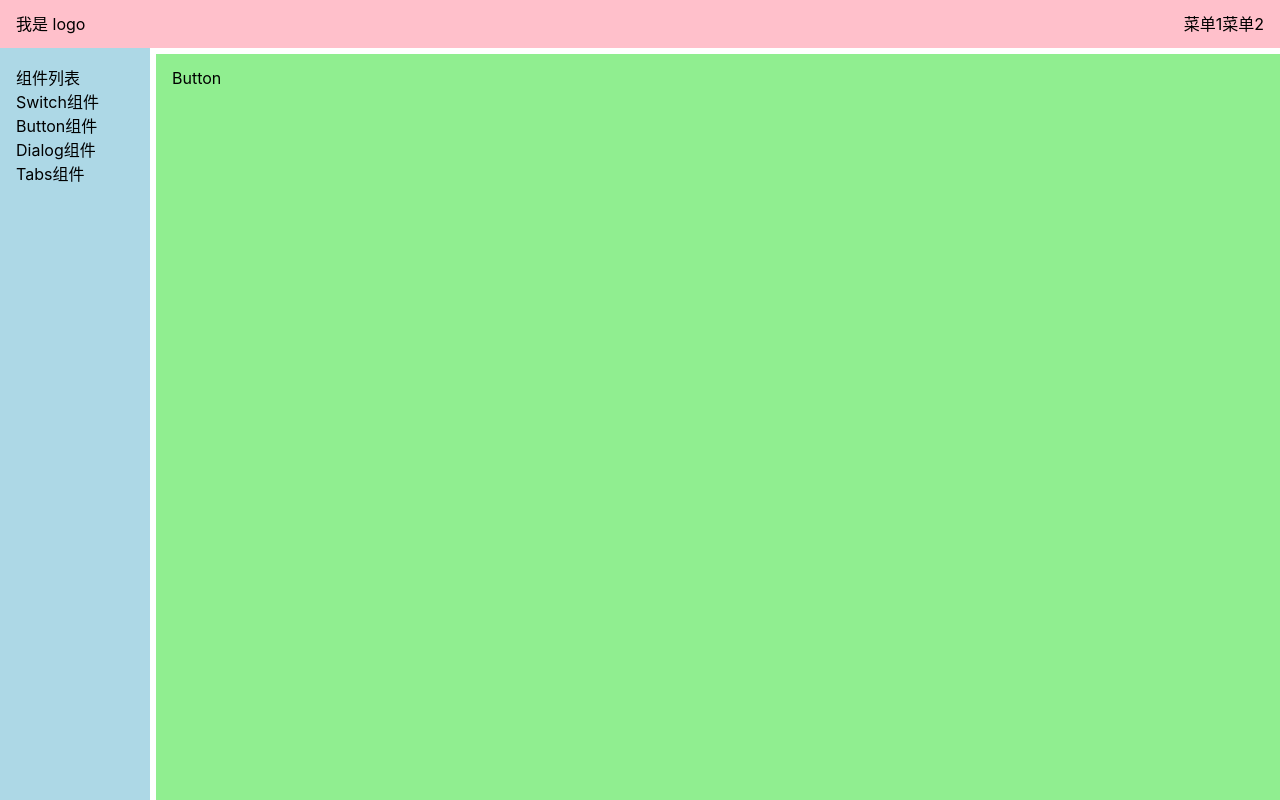
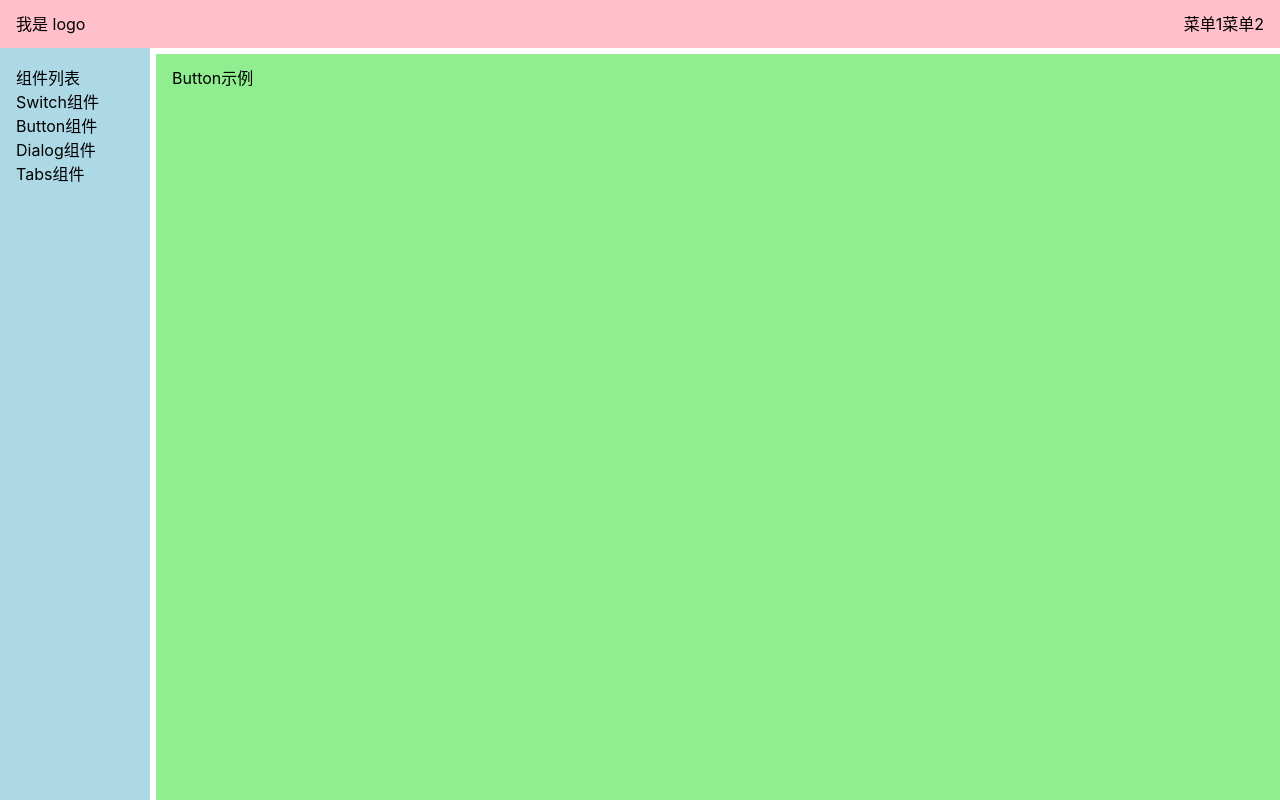
Before and after one commit to Xin-hai/lin-ui, a Vue app: page /#/doc/button in a window 1280 px wide. Built offline with nearby package versions, Linux system fonts and the light colour scheme.

Commit message:
完成 官网框架

```diff
--- a/package.json
+++ b/package.json
@@ -6,12 +6,12 @@
     "build": "vite build"
   },
   "dependencies": {
-    "vue": "^3.0.0-rc.1",
+    "vue": "3.0.0-rc.1",
     "vue-router": "4.0.0-beta.3"
   },
   "devDependencies": {
-    "@vue/compiler-sfc": "^3.0.0-rc.1",
-    "vite": "^1.0.0-rc.1",
+    "@vue/compiler-sfc": "3.0.0-rc.1",
+    "vite": "1.0.0-rc.1",
     "sass": "1.26.10"
   }
 }
--- a/src/components/ButtonDemo.vue
+++ b/src/components/ButtonDemo.vue
@@ -1,5 +1,5 @@
 <template>
-  <div>Button</div>
+  <div>Button示例</div>
 </template>
 
 <script>
--- /dev/null
+++ b/src/components/DocDemo.vue
@@ -0,0 +1,13 @@
+<template>
+  <div>默认页面</div>
+</template>
+
+<script>
+export default {
+  name: ""
+}
+</script>
+
+<style scoped lang="scss">
+
+</style>
--- a/src/components/Switch.vue
+++ b/src/components/Switch.vue
@@ -1,5 +1,6 @@
 <template>
   <div>
+    Switch示例
     <p>1</p>
     <p>2</p>
     <p>3</p>
--- a/src/components/Tabs.vue
+++ b/src/components/Tabs.vue
@@ -1,5 +1,5 @@
 <template>
-  <div>Tabs</div>
+  <div>Tabs示例</div>
 </template>
 
 <script>
--- a/src/router.ts
+++ b/src/router.ts
@@ -5,6 +5,7 @@ import Switch from './components/Switch.vue'
 import ButtonDemo from './components/ButtonDemo.vue'
 import Dialog from './components/Dialog.vue'
 import Tabs from './components/Tabs.vue'
+import DocDemo from './components/DocDemo.vue'
 
 const history = createWebHashHistory()
 export const router = createRouter({
@@ -12,6 +13,7 @@ export const router = createRouter({
     routes: [
         {path: '/', component: Home},
         {path: '/doc', component: Doc, children: [
+                {path: '',component: DocDemo},
                 {path: 'switch',component: Switch},
                 {path: 'button',component: ButtonDemo},
                 {path: 'dialog',component: Dialog},
```
Also changed, not shown: 1 other file (tests, documents, lock files or other folders).
